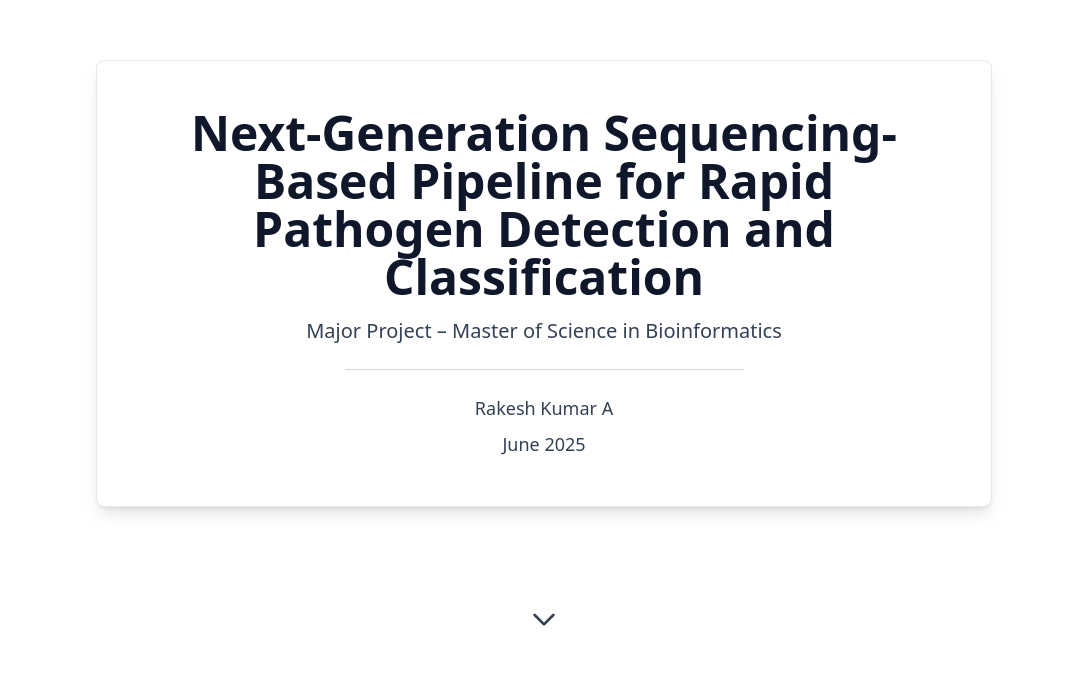
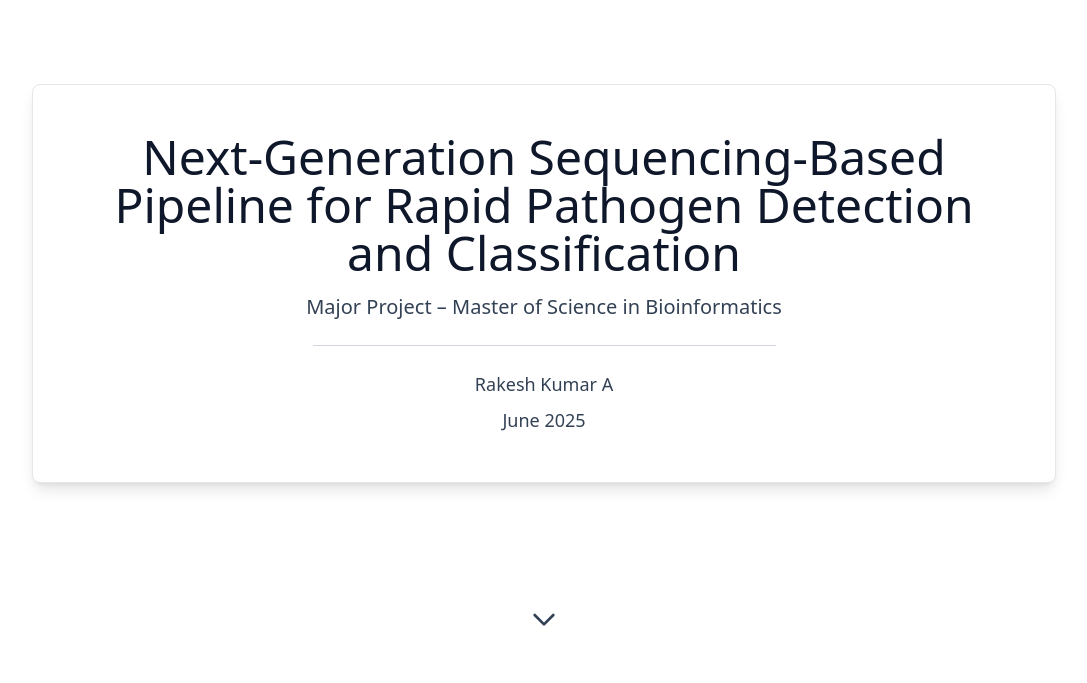
Before and after one commit to Rakesh8050/Next-Generation-Sequencing-Based-Pipeline-for-Rapid-Pathogen-Detection-and-Classification, a plain HTML site: page index.html in a window 1280 px wide. Shown: the part 117-800 px from the top of the page, without its empty margins (96-1183 px from the left). Drawn offline with nearby package versions, Linux system fonts and the light colour scheme.

Commit message:
Update index.html

```diff
--- a/index.html
+++ b/index.html
@@ -12,7 +12,7 @@
             --secondary-color: #159895; /* Teal Green */
             --accent-color: #57c5b6; /* Lighter Teal */
             --text-color: #1a5f7a; /* Deep Blue for Text */
-            --bg-color: #eaf4f8; /* Light Blue Background */
+            --bg-color: #f4f6f8; /* Updated professional background color */
             --section-bg: #eaf4f8; /* Light Blue Background for all sections */
             --border-color: #cde3ed; /* Light Blue Border */
             --header-font: 'Arial', sans-serif;
@@ -332,8 +332,8 @@
 
     <!-- Hero Section -->
     <header class="bg-white min-h-screen flex flex-col items-center justify-center text-center p-4 relative">
-        <div class="bg-white p-8 md:p-12 rounded-lg shadow-lg border border-gray-200 max-w-4xl">
-            <h1 class="font-bold text-4xl md:text-5xl text-slate-900">
+        <div class="bg-white p-8 md:p-12 rounded-lg shadow-lg border border-gray-200 max-w-5xl">
+            <h1 class="font-normal text-4xl md:text-5xl text-slate-900 leading-tight">
                 Next-Generation Sequencing-Based Pipeline for Rapid Pathogen Detection and Classification
             </h1>
             <p class="mt-4 text-xl text-slate-700">
```
